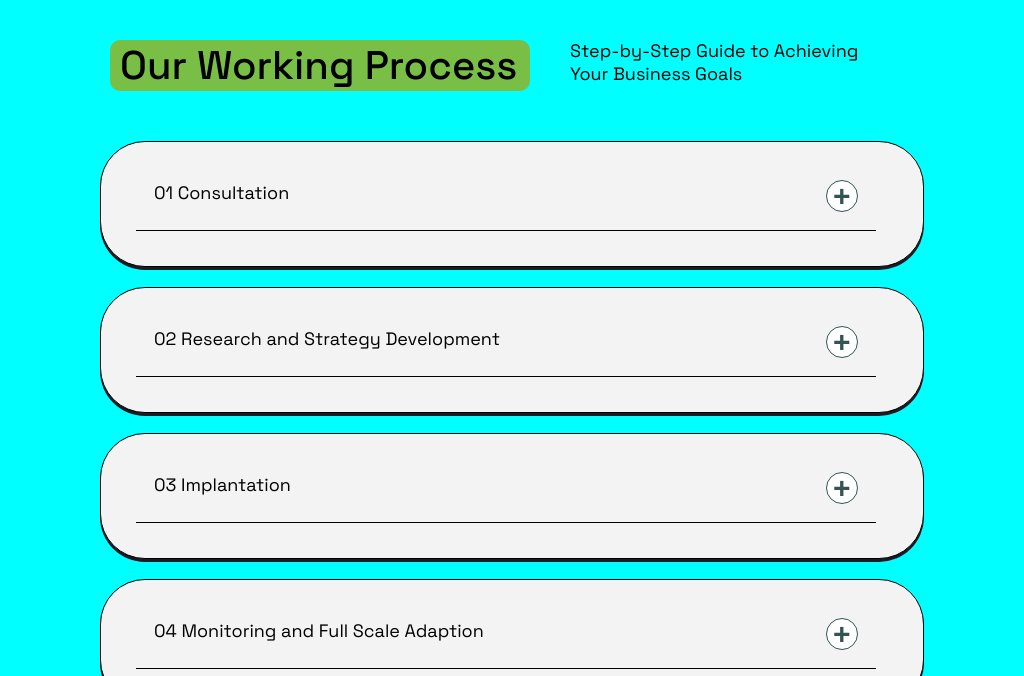
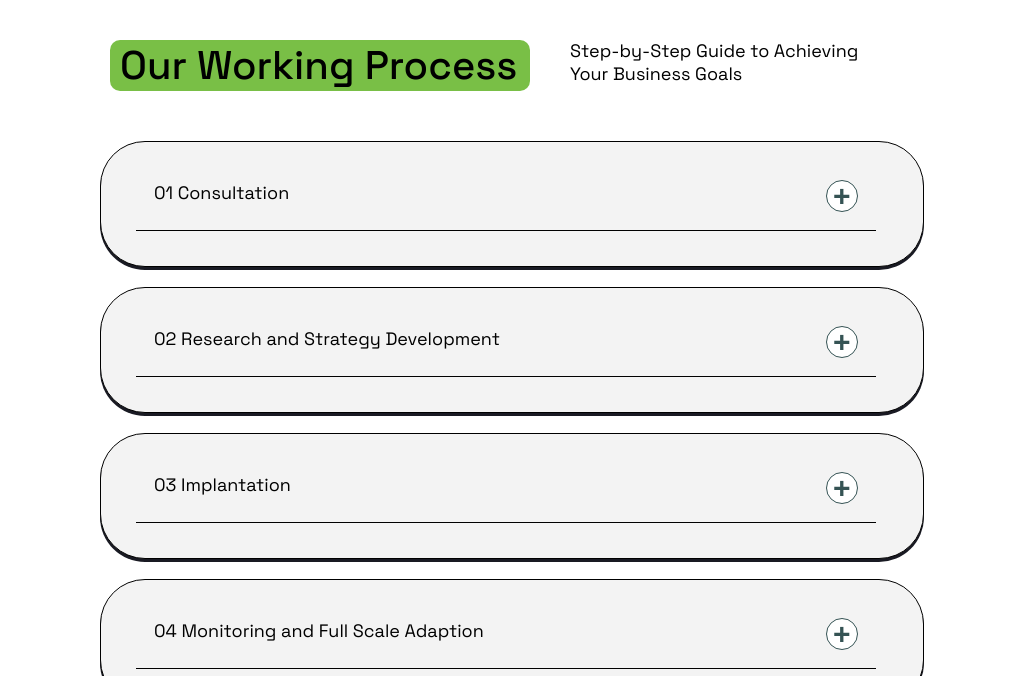
Before and after one commit to sonusasankan/basura.github.io, a plain HTML site: page index.html in a window 1024 px wide. Shown: the part 2421-3097 px from the top of the page. Drawn offline with nearby package versions, Linux system fonts and the light colour scheme.

Commit message:
updated file

```diff
--- a/style.css
+++ b/style.css
@@ -3,9 +3,6 @@
     padding: 0;
     margin: 0;
     box-sizing: border-box;
-}
-body{
-    background-color: aqua;
 }
 h1{
     font-family: Space Grotesk;
@@ -1550,7 +1547,7 @@ footer{
         height: 20%;
     }
     .team_card{
-        max-width: 370px;
+        max-width: 350px;
         width: 100%;
         height: auto;
         padding: 0 10px;
@@ -1560,6 +1557,15 @@ footer{
         min-width: 270px;
         width: auto;
         padding: 0 10px;
+    }
+    .work_title{
+        min-width: 420px;
+        width: auto;
+        height: auto;
+        padding: 0 10px;
+    }
+    .media{
+        width: 90%;
     }
     .cta_image{
         width: 350px;
```
